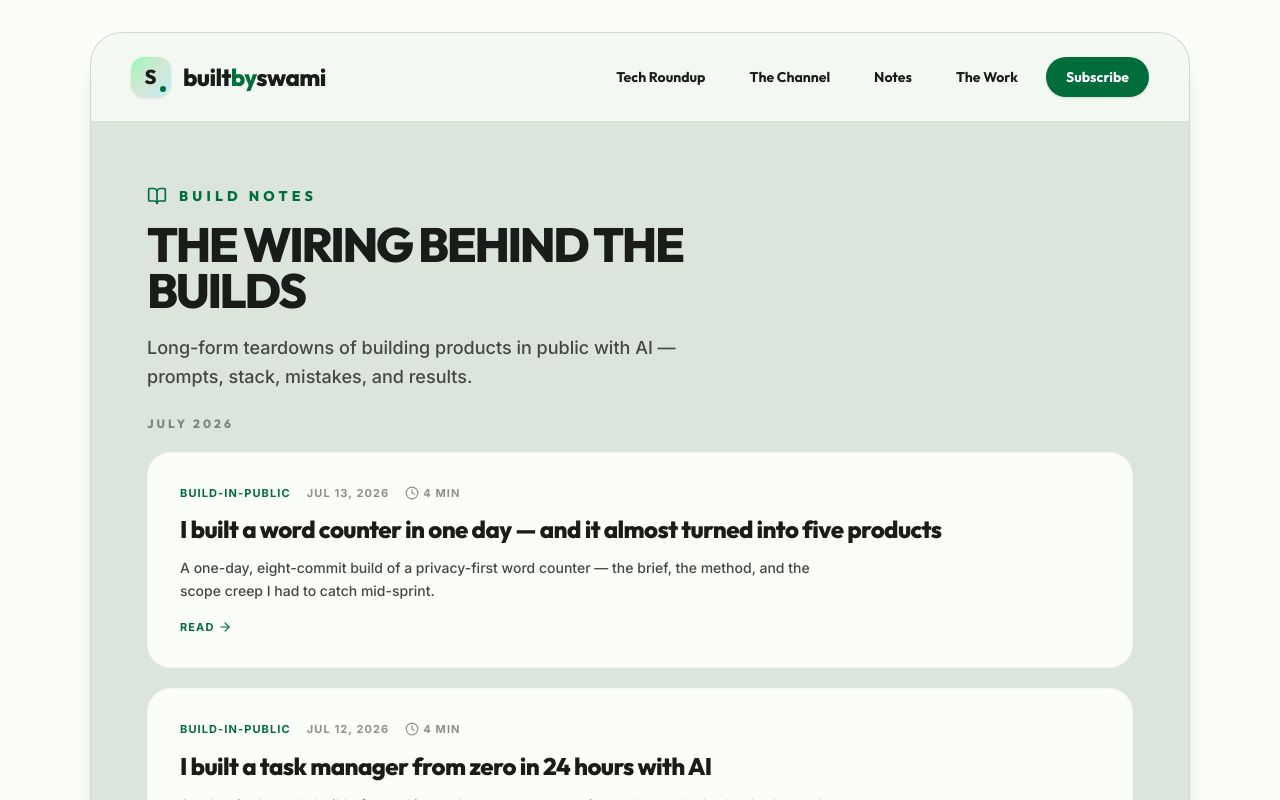
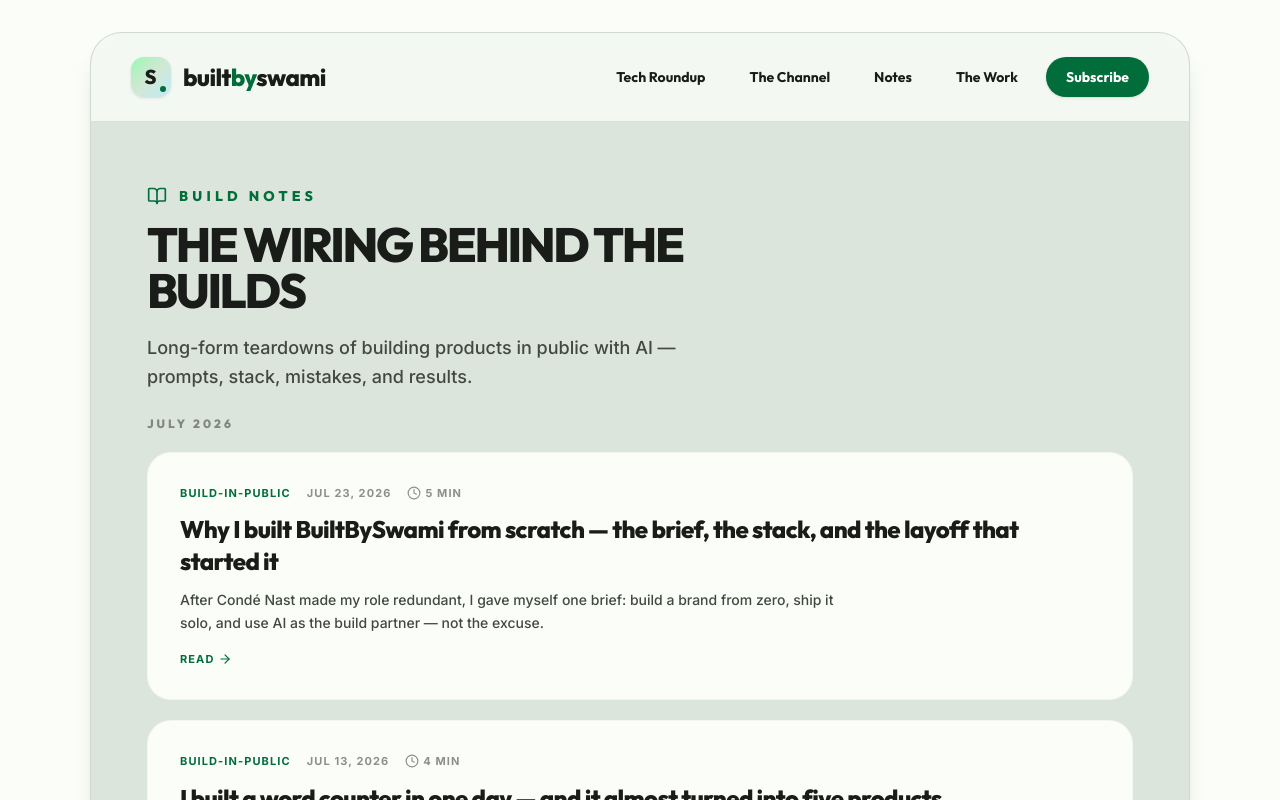
Before and after one commit to swamiguru/Swami-Guru-Portfolio, a React (Vite) app: page /notes in a window 1280 px wide. Shown: the top 800 px of the page. Built offline with nearby package versions, Linux system fonts and the light colour scheme.

Commit message:
Add note: why I built BuiltBySwami from scratch

```diff
--- a/scripts/prerender-meta.mjs
+++ b/scripts/prerender-meta.mjs
@@ -19,6 +19,13 @@ const BASE = "https://www.builtbyswami.com";
 const template = readFileSync(join(DIST, "index.html"), "utf8");
 
 const NOTES = [
+  {
+    slug: "why-i-built-builtbyswami-from-scratch",
+    title:
+      "Why I built BuiltBySwami from scratch — the brief, the stack, and the layoff that started it",
+    description:
+      "After Condé Nast made my role redundant, I gave myself one brief: build a brand from zero, ship it solo, and use AI as the build partner — not the excuse.",
+  },
   {
     slug: "24-hour-task-manager-sprint",
     title: "I built a task manager from zero in 24 hours with AI",
--- /dev/null
+++ b/src/content/notes/why-i-built-builtbyswami-from-scratch.md
@@ -0,0 +1,36 @@
+For eleven years I built products with teams, roadmaps, and runway — scaling digital platforms for Vogue, GQ, Wired, Condé Nast Traveler, and Newsweek. Then my role at Condé Nast was made redundant as part of a restructuring, and the runway disappeared in one conversation.
+
+So I ran the opposite experiment: no team, no brief handed down to me, no committee — one operator, building a brand from zero and shipping it end to end. The test case was [BuiltBySwami](https://www.builtbyswami.com/) itself — a website, a newsletter, and a daily habit of writing about what's actually happening in tech and AI. Not a side project I could half-finish. A real brief I had to write for myself, then hold myself to.
+
+## The brief I wrote myself
+
+No one was going to tell me what "done" looked like, so I had to define it before I touched anything.
+
+**Know who it's for.** Not "tech news for everyone" — product managers, builders, and people tracking applied AI, specifically. A narrow reader, addressed narrowly.
+
+**Design the system before the content.** What a daily roundup looks like, how it moves from the site to the newsletter to a social post without being rewritten three times, how the archive compounds instead of scrolling away.
+
+**No ads, no sponsorships, no affiliate links.** Not a moral stance — a scope constraint. The first version of this brand needed to be about earning trust, not revenue, and it kept the whole build inside the non-commercial terms of the free tier I was hosting on.
+
+## The build
+
+Claude did the execution — scaffolding the React 19 and TypeScript site, wiring up Vite and Tailwind CSS 4, pair-programming through the SEO and social-preview layer a client-rendered app needs to get right, the kind of work that would've taken a team weeks. Gemini sits inside the content workflow itself — drafting and structuring the daily roundup faster than doing it by hand, while I stay the editor: deciding what's worth covering, cutting what isn't, adding the point of view on top.
+
+Everything ships from one GitHub repo — a push to `main` triggers an automatic Vercel build and deploy, static SPA, no server to babysit. The newsletter signup is embedded directly on the site instead of just linked out, so the funnel from reader to subscriber has as few steps as possible.
+
+## What actually broke
+
+The honest one: `robots.txt` on the live site points crawlers to `/sitemap.xml` — and there's a real sitemap file sitting in `public/`. But the SPA's catch-all rewrite (every route resolves to the app shell) catches that request before it ever reaches the static file. The sitemap has existed since close to launch. It has never once been served as actual XML.
+
+Nothing about that bug is subtle once you look for it. It's exactly the kind of gap that survives because nothing about the site *looks* broken — the pages render, the content ships, the roundup goes out every day. The failure is invisible unless you go check what a crawler actually receives, which is precisely the kind of check that's easy to skip when you're both the operator and the only QA the project has.
+
+## Steal this
+
+- **Write the brief before you touch the tools.** The one constraint that survived the build intact — no ads, no sponsorships — was the one I'd decided and written down before anything else got built. Everything I left as a vague intention drifted.
+- **A layoff is just an unscheduled brief.** The runway disappearing didn't remove the need for a plan — it just moved the deadline for writing one up to immediately.
+- **AI changes the pace, not the judgment.** Claude and Gemini moved the build and the writing faster than I could alone. Neither one told me what was worth building or worth saying, or checked what a crawler actually sees. That part stays mine, every day.
+- **Being both the builder and the only QA means some bugs hide in plain sight.** The stuff that renders fine for a human reader can still be silently broken for everything else reading your site.
+
+This is the same practice as every other build in this series — operator taste setting direction, AI handling velocity — except this time the product was the platform itself, not something built on top of it.
+
+**Read more or subscribe: [Builtbyswami Weekly](https://builtbyswami.beehiiv.com/).**
--- a/src/data/notes.ts
+++ b/src/data/notes.ts
@@ -6,6 +6,7 @@
 // Raw markdown is imported at build time via Vite's ?raw suffix.
 import sprintPost from "../content/notes/24-hour-task-manager-sprint.md?raw";
 import freeWordToolPost from "../content/notes/freewordtool-one-day-sprint.md?raw";
+import builtBySwamiOriginPost from "../content/notes/why-i-built-builtbyswami-from-scratch.md?raw";
 
 export interface Note {
   slug: string;
@@ -21,6 +22,19 @@ export interface Note {
 }
 
 export const NOTES: Note[] = [
+  {
+    slug: "why-i-built-builtbyswami-from-scratch",
+    title:
+      "Why I built BuiltBySwami from scratch — the brief, the stack, and the layoff that started it",
+    description:
+      "After Condé Nast made my role redundant, I gave myself one brief: build a brand from zero, ship it solo, and use AI as the build partner — not the excuse.",
+    date: "2026-07-23",
+    readMinutes: 5,
+    tag: "Build-in-public",
+    ctaUrl: "https://builtbyswami.beehiiv.com/",
+    ctaLabel: "Subscribe to Builtbyswami Weekly",
+    content: builtBySwamiOriginPost,
+  },
   {
     slug: "24-hour-task-manager-sprint",
     title: "I built a task manager from zero in 24 hours with AI",
```
